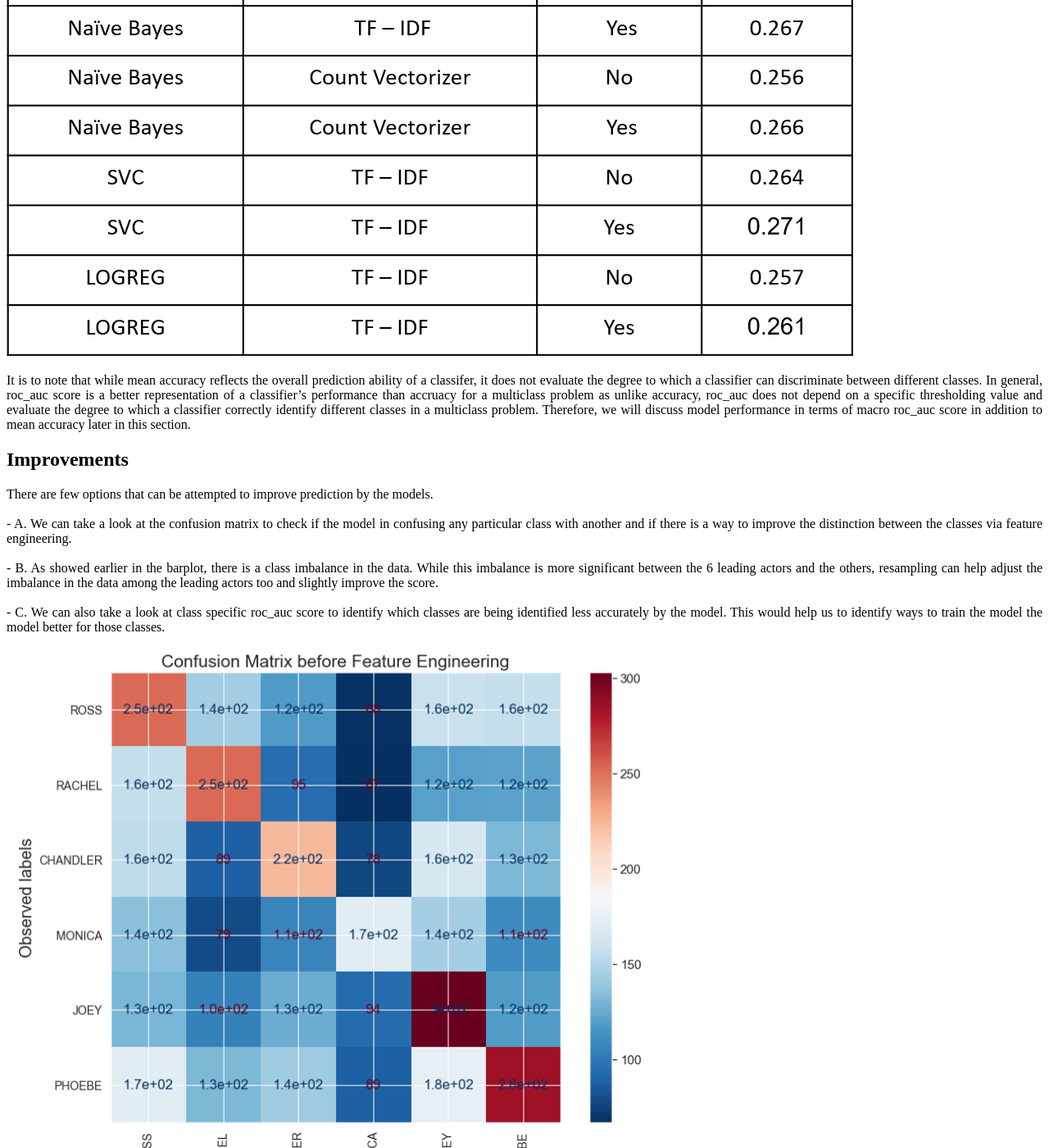
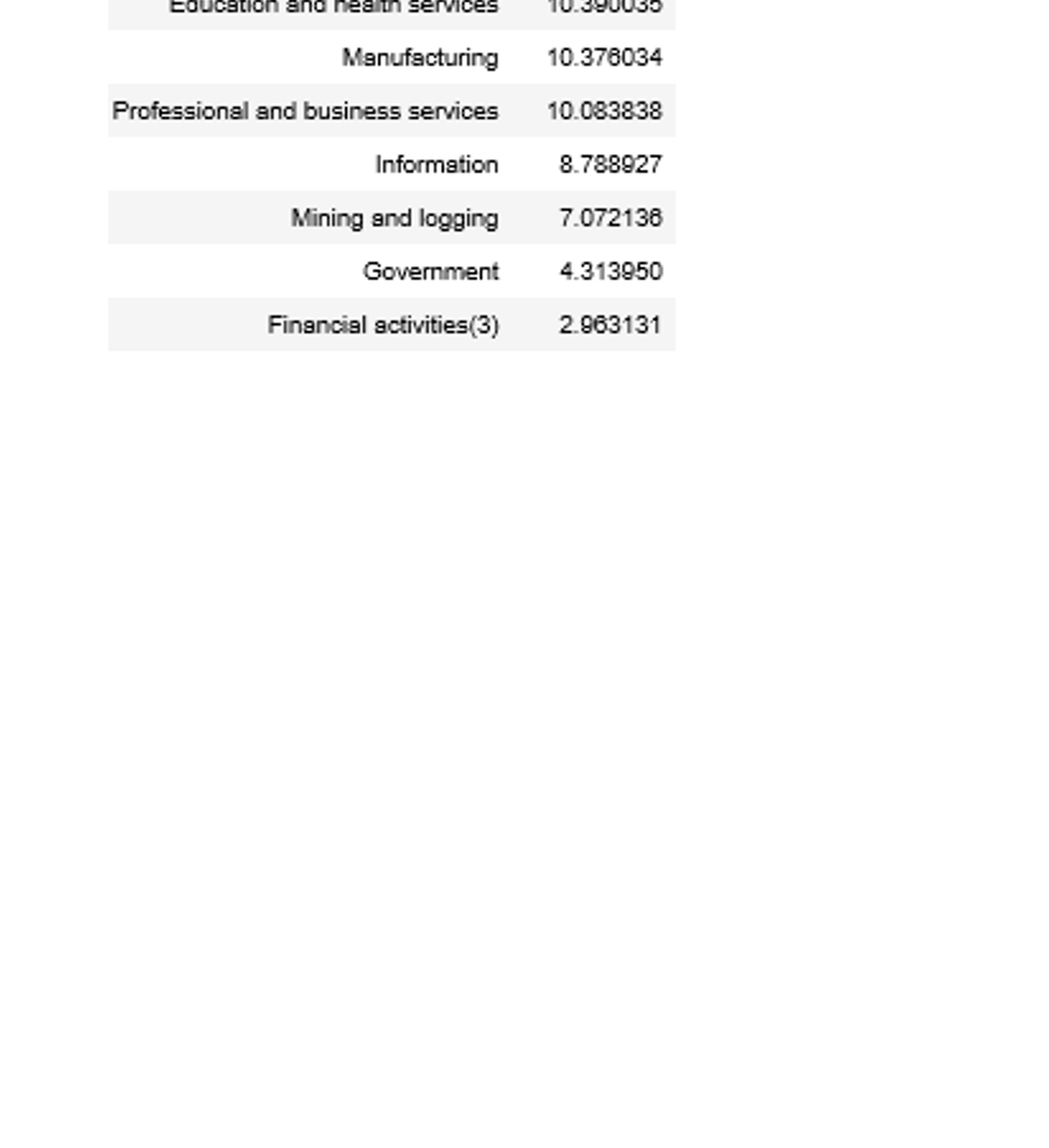
Before and after one commit to shamafarabi/shama.github.io, a Jekyll site: the page built from _posts/2020-5-30-Unemployment.md, in a window 1280 px wide and 1400 px high, scrolled down 3239 px. Shown: the whole window at 82% size. Built offline with Jekyll 4.4.1, drawn with Linux system fonts in a browser that asks for light colours; nearby versions of some CDN libraries; after the commit the page ends 3712 px from its top, so only the background shows below that; some of the changed text lies outside the part shown.

Commit message:
Update 2020-5-30-Unemployment.md

```diff
--- a/_posts/2020-5-30-Unemployment.md
+++ b/_posts/2020-5-30-Unemployment.md
@@ -32,36 +32,4 @@ Figure 4 charts the number of layoffs (i.e. increase in unemployment) in ranked
 
 <img src="/assets/Unemployment/unemployment_by_sectors.png">
 
-
-
-
-
-
-# Modeling Approach
-
-The ML modeling for this problem is a multi-class classification task. While I explored the problem from classifying upto 15 members, to simplify this discussion, this blog only have results for the leading 6 characters.
-
-Before  ML modeling, differnt word embedding techcniques (i.e. tfidf, count -vectorizer and word2vec) were applied to convert the text into features. To identify the best word embedding technique, I applied a logisitic regression model for all of them and compared the accuracies. I picked tfidf for rest of the modeling steps as it resulted in the same accuracy as word2vec and is also computationally less expensive.
-
-Below are the preliminary ML modeling results for different linear ML models after processing the lines with tfidf. While the overall accuracy for all ML models ( multinomial naive bayes, logistic regression, SVC) are fairly low, all the ML models were found to have better prediction compared to the baseline model (i.e. a dummy classifier).
-
-<img src="/assets/NLPFriends/accuracy_classification.png">
-
-It is to note that while mean accuracy reflects the overall prediction ability of a classifer, it does not evaluate the degree to which a classifier can discriminate between different classes. In general, roc_auc score is a better representation of a classifier's performance than accruacy for a multiclass problem as unlike accuracy, roc_auc does not depend on a specific thresholding value and evaluate the degree to which a classifier correctly identify different classes in a multiclass problem. Therefore, we will discuss model performance in terms of macro roc_auc score in addition to  mean accuracy later in this section.
-
-# Improvements
-
-There are few options that can be attempted to improve prediction by the models. <br><br>
-    - A. We can take a look at the confusion matrix to check if the model in confusing any particular class with another and if there is a way to improve the distinction between the classes via feature engineering. <br><br>
-    - B.  As showed earlier in the barplot, there is a class imbalance in the data. While this imbalance is more significant between the 6 leading actors and the others, resampling can help adjust the imbalance in the data among the leading actors too and slightly improve the score.  <br><br>
-    - C. We can also take a look at class specific roc_auc score to identify which classes are being identified less accurately by the model. This would help us to identify ways to train the model the model better for those classes.
-
-<img src="/assets/NLPFriends/CM1.png">
-
-Above is a confusion matrix after making predictions with logistic regression after tuning the modeling parameters with gridsearch. The accuracy and macro roc_auc score obtained were 0.26 and 0.64. The confusion matrix shows that the model has the highest probability of misclassifying Ross as Phoebe,  Rachel as Ross or Monica ar Ross or Joey. Therefore, one way to help the model classify the characters better can be is to provide an extra input feature that lists the gender of the characters. When this was done and the logistic regression model was retrained, the accuracy and macro_roc_auc score for prediction on the test data was improved to 0.42 and 0.85.
-
-To address class imbalnce, both oversampling and undersampling  techniques can be attempted for resampling. Both methods involve introducing a bias to select more samples from one class than from another, to compensate for an imbalance that is present in the data. The goal of this step is to resample dataset using oversampling and undersampling. As the name suggests, undersampling remove samples from over-represented classes and oversampling add more samples from the under-respresnted class in the raw dataset so that the dataset for modeling can have a balanced distribution of all classes. Whether an undersampling or oversampling scheme would work better for a dataset depends on the size of the train dataset that a particular classifier may require to be able to make a good prediction.
-
- For this problem, I utilized random oversampling algorithm to resample the input data ('Gender' and 'Lines'), and this further improved the classification accuracy to 0.46 and  macro_roc_auc score to 0.86.As evident from the confusion matrix shown below,after feature engineering and oversampling, model now identify each class more distinctively. For example, it no longer misclassify 'Ross' as Chandler, Joey or Monica.
-
- <img src="/assets/NLPFriends/CM2.png">
+<img src="/assets/Unemployment/Table_Sectors.png">
```
